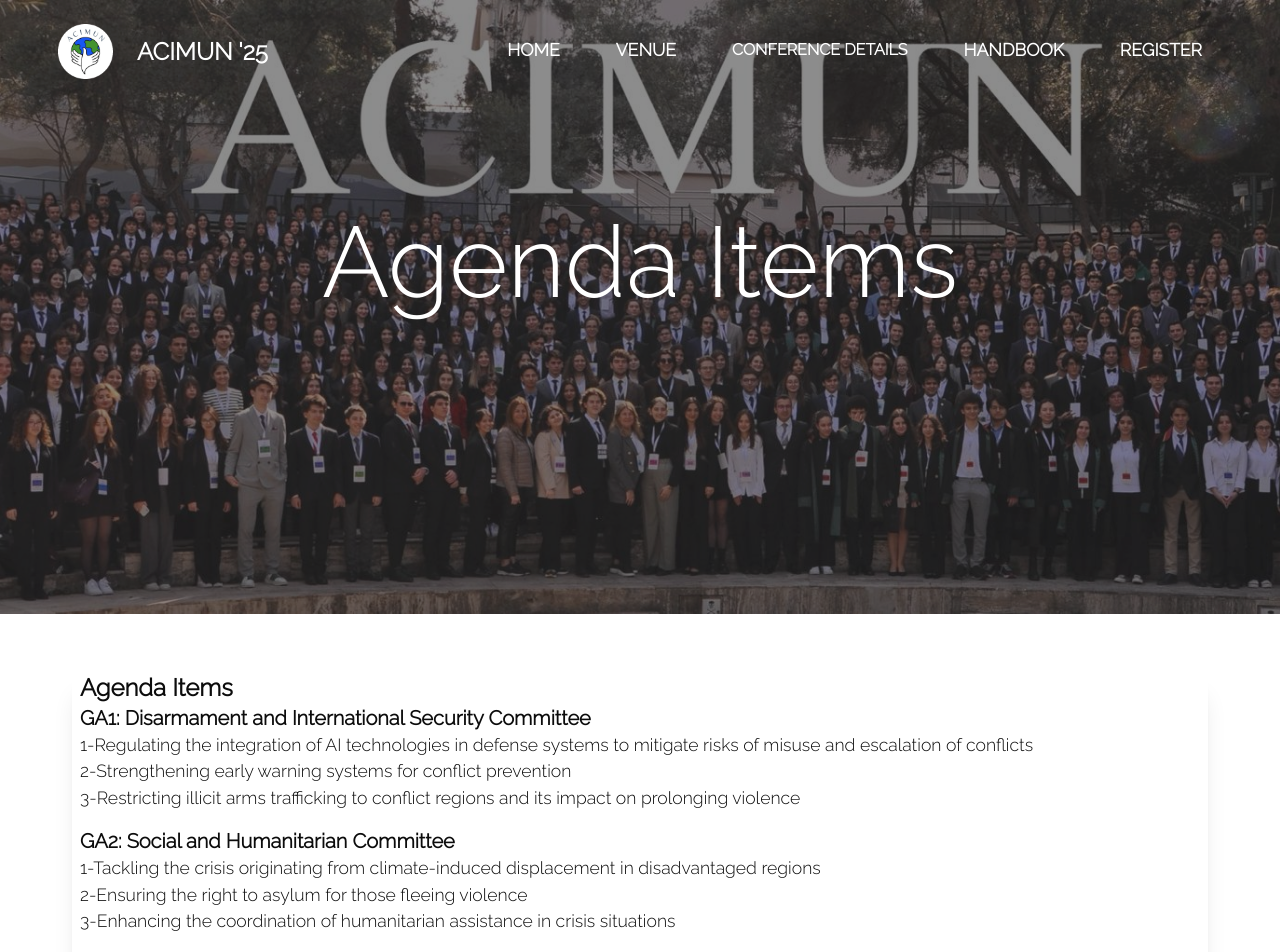
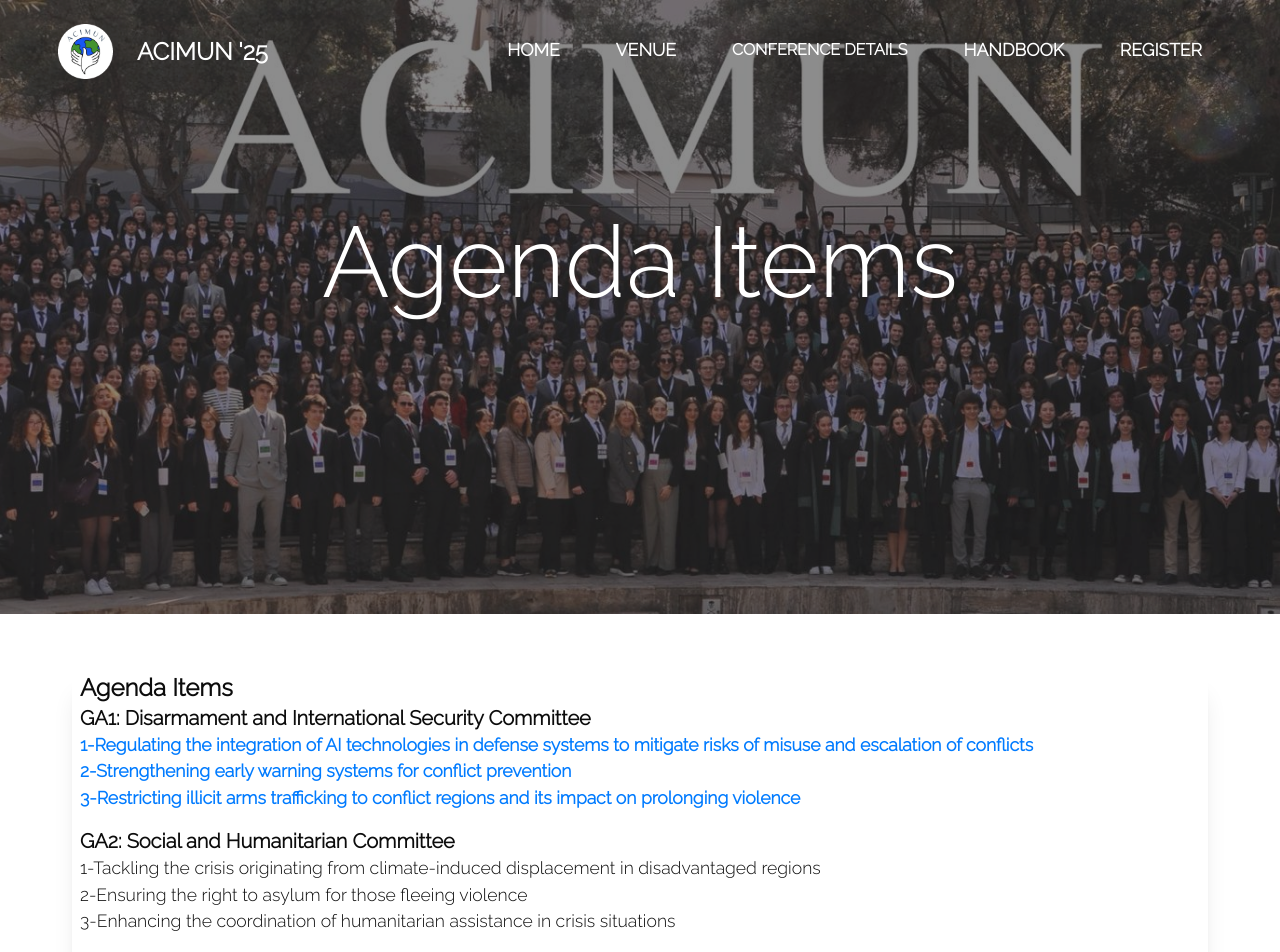
Before and after one commit to NiqhtFire/ACIMUN, a Next.js app: page /agendaitems in a window 1280 px wide. Shown: the top 952 px of the page. Built offline with nearby package versions, Linux system fonts and the light colour scheme.

Commit message:
ACIMUN25 agenda items chair reports

```diff
--- a/app/agendaitems/page.tsx
+++ b/app/agendaitems/page.tsx
@@ -51,9 +51,9 @@ export default function Home() {
 
               <div className='font-bold text-xl'>GA1: Disarmament and International Security Committee</div>
               <ul>
-                <li>1-Regulating the integration of AI technologies in defense systems to mitigate risks of misuse and escalation of conflicts</li>
-                <li>2-Strengthening early warning systems for conflict prevention</li>
-                <li>3-Restricting illicit arms trafficking to conflict regions and its impact on prolonging violence</li>
+                <li><a href="https://drive.google.com/file/d/19DdkB4-m9vyj5xe5zyVVtr_ptNo0vGjj/view?usp=sharing" target="_blank">1-Regulating the integration of AI technologies in defense systems to mitigate risks of misuse and escalation of conflicts</a></li>
+                <li><a href="https://drive.google.com/file/d/1J_pEtTnAU-WHpOci0Lo0stSeY-FFxZHm/view?usp=sharing" target="_blank">2-Strengthening early warning systems for conflict prevention</a></li>
+                <li><a href="https://drive.google.com/file/d/1ZqF4-zWJbQa4yUm2vGf8_bhCgw532OtC/view?usp=sharing" target="_blank">3-Restricting illicit arms trafficking to conflict regions and its impact on prolonging violence</a></li>
               </ul>
 
               <div className='font-bold text-xl'>GA2: Social and Humanitarian Committee</div>
```
